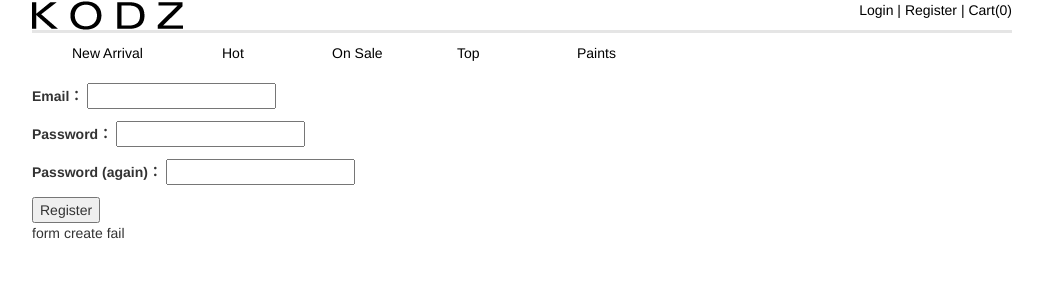
After one commit to cooldannyboy/DSdogs, a Django app: page /register in a window 1280 px wide; the page is wider, and only the part inside the window is pictured. The commit adds this page. Shown: the top 300 px of that part, without its empty margins (118-1161 px from the left). Run offline with Django 3.2, Linux system fonts and the light colour scheme; data comes from the database, SQL or seed files in the repository; both versions use the stored data as it was after the commit; parts of the project's set-up code (start-up, migrations or seed data) failed here and were passed over; some libraries are stand-ins or nearby versions.

Commit message:
add register by mail

```diff
--- /dev/null
+++ b/DSdogs/admin.py
@@ -0,0 +1,5 @@
+from django.contrib import admin
+from django.contrib.auth.models import User
+from django.contrib.auth.admin import UserAdmin
+
+admin.site.register(User, UserAdmin)
--- /dev/null
+++ b/DSdogs/form.py
@@ -0,0 +1,97 @@
+# -*- coding: utf-8 -*-
+
+from django import forms
+from django.contrib.auth import authenticate
+from django.contrib.auth.forms import AuthenticationForm, UserCreationForm
+from django.contrib.auth.models import User
+
+# class EmailUserCreationForm(UserCreationForm):
+#
+#     email = forms.EmailField(label="Email", max_length=75)
+#
+#     print("DDD email {0}".format(email))
+#
+#     def __init__(self, *args, **kwargs):
+#         super(EmailUserCreationForm, self).__init__(*args, **kwargs)
+#         del self.fields['username']
+#         self.fields.keyOrder = ['email', 'password1', 'password2']
+#
+#     print("CCC email {0}".format(email))
+#
+#     def clean_email(self):
+#         email = self.cleaned_data['email']
+#
+#         print("email {0}".format(email))
+#
+#         try:
+#             user = User.objects.get(email=email)
+#             if (user):
+#                 raise forms.ValidationError("Danny email already exist")
+#         except:
+#             print("AAA")
+#             return email
+#
+#     def save(self, commit=True):
+#         self.instance.username = self.instance.email
+#         print("BBB")
+#         return super(EmailUserCreationForm, self).save(commit=commit)
+
+class RegistrationForm(forms.ModelForm):
+    """
+    Form for registering a new account.
+    """
+    # username = forms.CharField(widget=forms.TextInput,label="Username")
+    email = forms.EmailField(widget=forms.TextInput,label="Email")
+    password1 = forms.CharField(widget=forms.PasswordInput, label="Password")
+    password2 = forms.CharField(widget=forms.PasswordInput, label="Password (again)")
+
+    class Meta:
+        model = User
+        # fields = ['username', 'email', 'password1', 'password2']
+        fields = ['email', 'password1', 'password2']
+
+    def clean(self):
+        """
+        Verifies that the values entered into the password fields match
+
+        NOTE: Errors here will appear in ``non_field_errors()`` because it applies to more than one field.
+        """
+        cleaned_data = super(RegistrationForm, self).clean()
+        if 'password1' in self.cleaned_data and 'password2' in self.cleaned_data:
+            if self.cleaned_data['password1'] != self.cleaned_data['password2']:
+                raise forms.ValidationError("Passwords don't match. Please enter both fields again.")
+        return self.cleaned_data
+
+    def save(self, commit=True):
+        user = super(RegistrationForm, self).save(commit=False)
+        user.set_password(self.cleaned_data['password1'])
+        if commit:
+            user.save()
+        return user
+
+class EmailAuthenticationForm(AuthenticationForm):
+    """
+    use email to authenticate
+    """
+    email = forms.EmailField(label="Email", max_length=75)
+
+    def __init__(self, request=None, *args, **kwargs):
+        super(EmailAuthenticationForm, self).__init__(request, *args, **kwargs)
+        del self.fields['username']
+        self.fields.keyOrder = ['email', 'password']
+
+    def clean(self):
+        email = self.cleaned_data.get('email')
+        password = self.cleaned_data.get('password')
+
+        if email and password:
+            self.user_cache = authenticate(email=email, password=password)
+            if self.user_cache is None:
+                raise forms.ValidationError("Danny authenticate error")
+
+        return self.cleaned_data
+
+
+class LoginForm(forms.Form):
+    email = forms.EmailField()
+    password = forms.CharField(max_length=20, widget=forms.PasswordInput)
--- a/DSdogs/settings.py
+++ b/DSdogs/settings.py
@@ -104,3 +104,7 @@ TEMPLATE_DIRS = (
 from django.conf import global_settings
 
 TEMPLATE_CONTEXT_PROCESSORS = global_settings.TEMPLATE_CONTEXT_PROCESSORS + ("DSdogs.view.context_proc",)
+
+AUTHENTICATION_BACKENDS = global_settings.AUTHENTICATION_BACKENDS + (
+    'DSdogs.backend.EmailAuthBackend',
+ )
--- a/DSdogs/urls.py
+++ b/DSdogs/urls.py
@@ -4,7 +4,8 @@ from django.contrib import admin
 from django.conf import settings
 from django.conf.urls.static import static
 from products.views import product_info
-#from cart.views import
+# from django.contrib.auth.views import login, logout
+from DSdogs.view import login, logout, register
 
 urlpatterns = patterns('',
     # Examples:
@@ -16,5 +17,7 @@ urlpatterns = patterns('',
 #    url(r'^product/(.+)', product_info),
     url(r'^$', 'DSdogs.view.index'),
     url(r'^cart/', include('cart.urls', namespace='cart')),
-    # url(r'^product/cart', include('cart.urls', namespace='cart')),
+    url(r'^accounts/login$', login),
+    url(r'^accounts/logout$', logout),
+    url(r'^register$', register),
 ) + static(settings.MEDIA_URL, document_root=settings.MEDIA_ROOT)
--- a/DSdogs/view.py
+++ b/DSdogs/view.py
@@ -3,6 +3,13 @@ from django.shortcuts import render_to_response
 from products.models import Product
 from cart.views import add_to_cart, get_cart
 from django.template import RequestContext
+
+from django.http import HttpResponse, HttpResponseRedirect
+from DSdogs.form import LoginForm
+from django.contrib import auth
+# from django.contrib.auth.forms import UserCreationForm
+# from DSdogs.form import EmailUserCreationForm, RegistrationForm
+from DSdogs.form import RegistrationForm
 
 def context_proc(request):
     cart = get_cart(request)
@@ -21,7 +28,7 @@ def index(request):
         product = Product.objects.get(id=id)
 
         try:
-            quantity = request.POST['select_quantiyt']
+            quantity = int(request.POST['select_quantity'])
         except:
             quantity = 1
 
@@ -31,5 +38,73 @@ def index(request):
     else:
         pass
 
+    return render_to_response('index.html', RequestContext(request, locals()));
 
-    return render_to_response('index.html', RequestContext(request, locals()));
+# def login(request):
+#     if request.user.is_authenticated():
+#         return HttpResponseRedirect('/')
+#
+#     if request.POST:
+#         f = LoginForm(request.POST)
+#     else:
+#         f = LoginForm()
+#
+#     username = request.POST.get('username', '')
+#     password = request.POST.get('password', '')
+#
+#     user = auth.authenticate(username=username, password=password)
+#
+#     if user is not None and user.is_active:
+#         auth.login(request, user)
+#         return HttpResponseRedirect('/')
+#     else:
+#         if request.POST:
+#             errors_msg = 'username or password is incorrect'
+#
+#         return render_to_response('registration/login.html', RequestContext(request, locals()))
+
+def login(request):
+    if request.user.is_authenticated():
+        return HttpResponseRedirect('/')
+
+    if request.POST:
+        f = LoginForm(request.POST)
+    else:
+        f = LoginForm()
+
+    email = request.POST.get('email', '')
+    password = request.POST.get('password', '')
+
+    user = auth.authenticate(email=email, password=password)
+
+    if user is not None and user.is_active:
+        auth.login(request, user)
+        return HttpResponseRedirect('/')
+    else:
+        if request.POST:
+            errors_msg = 'username or password is incorrect'
+
+        return render_to_response('registration/login.html', RequestContext(request, locals()))
+
+def logout(request):
+    auth.logout(request)
+    return HttpResponseRedirect('/')
+
+def register(request):
+    if request.method == 'POST':
+        # form = EmailUserCreationForm()
+        form = RegistrationForm(request.POST)
+        print("form")
+        if form.is_valid():
+            print("form is valid")
+            user = form.save()
+            # return HttpResponseRedirect('accounts/login')
+            if user is not None and user.is_active:
+                auth.login(request, user)
+                return HttpResponseRedirect('/')
+    else:
+        # form = EmailUserCreationForm()
+        form = RegistrationForm()
+        errors_msg = 'form create fail'
+
+    return render_to_response('registration/register.html', RequestContext(request, locals()))
--- a/cart/views.py
+++ b/cart/views.py
@@ -38,7 +38,6 @@ def get_cart(request):
 
 def create_new_cart(request):
     cart = Cart.objects.create(created_date = datetime.datetime.now())
-    cart.set_total_count(0)
     request.session[CART_ID] = cart.id
     return cart
 
@@ -47,10 +46,11 @@ def add_to_cart(request, product, quantity, unit_price):
 
     try:
         item = Item.objects.get(cart=cart, product=product)
-        item.quantity += quantity
+        item.quantity = item.quantity + quantity
         item.save()
     except:
         Item.objects.create(cart=cart, product=product, quantity=quantity, unit_price=unit_price)
+
 
 def remove_from_cart(request, product):
     cart = get_cart(request)
--- a/products/templates/product_info.html
+++ b/products/templates/product_info.html
@@ -13,9 +13,9 @@
             Price <span>${{p.price}}</span>
         </div>
 
-        <form action="../" method="post"> {% csrf_token %}
+        <form action="/" method="post"> {% csrf_token %}
             quantity
-            <select name="select_quantiyt">
+            <select name="select_quantity">
                 <option value="1">1</option>
                 <option value="2">2</option>
                 <option value="3">3</option>
--- a/templates/base.html
+++ b/templates/base.html
@@ -29,7 +29,15 @@
         </div>
 
         <div class="user_login">
-            <a href="">Login</a>
+
+            {% if request.user.is_authenticated %}
+                Hi, {{ request.user }}　|
+                <a href="/accounts/logout">Logout |</a>
+            {% else %}
+                <a href="/accounts/login">Login |</a>
+                <a href="/register">Register |</a>
+            {% endif %}
+
             <a href="/cart/">Cart({{cart_items_count}})</a>
         </div>
 
--- /dev/null
+++ b/templates/registration/register.html
@@ -0,0 +1,14 @@
+{% extends 'base.html' %}
+
+
+{% block content %}
+
+    <form action="" method="post"> {% csrf_token %}
+        {{ form.as_p }}
+        <input type="submit" value="Register">
+        <input type="hidden" name="next" value="/" />
+    </form>
+
+    {{ errors_msg }}
+
+{% endblock %}
```
Also changed, not shown: DSdogs/backend.py (added, +22 -0 lines), templates/registration/login.html (added, +73 -0 lines), db.sqlite3.
